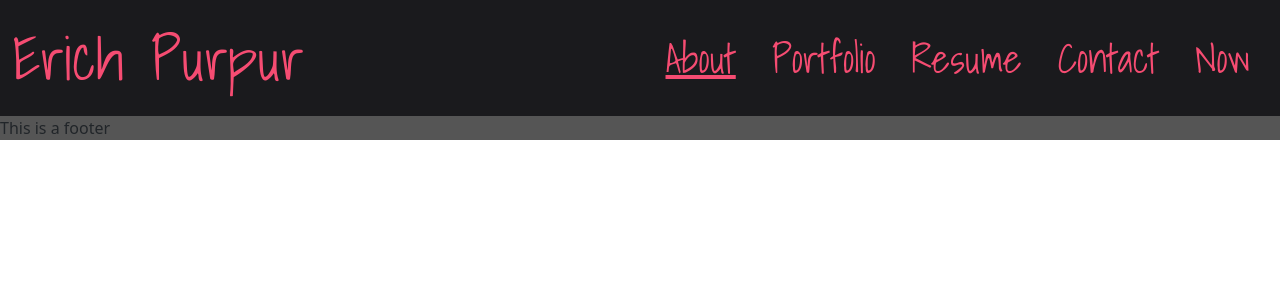
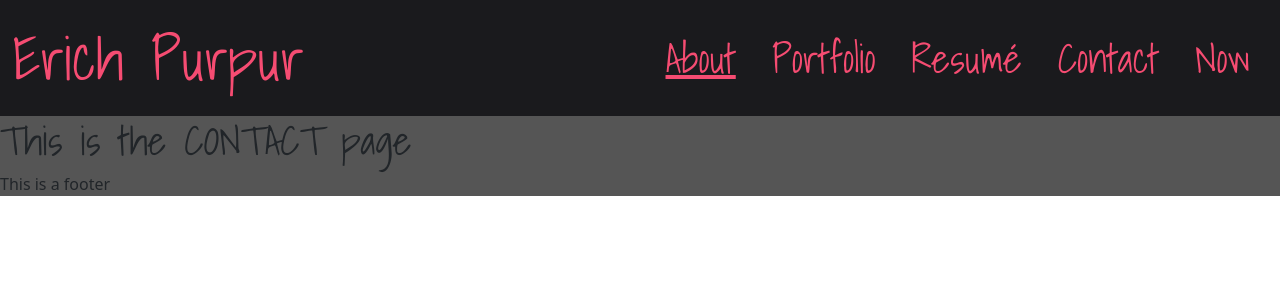
Before and after one commit to epurpur/ReactPortfolio, a React (Create React App) app: page /Contact in a window 1280 px wide. Shown: the top 300 px of the page. Built offline with nearby package versions, Linux system fonts and the light colour scheme.

Commit message:
adding other pages and routes to them

```diff
--- a/src/App.js
+++ b/src/App.js
@@ -6,6 +6,9 @@ import Header from './components/Header'
 import Footer from './components/Footer'
 import About from './components/About'
 import Portfolio from './components/Portfolio'
+import Resume from './components/Resume'
+import Contact from './components/Contact'
+import Now from './components/Now'
 
 function App() {
 
@@ -13,9 +16,15 @@ function App() {
     <Router>
       <div className="App">
         <Header />
+
+        {/* Include all routes to individual pages */}
         <Route path='/' exact component={About} />
         <Route path='/About' component={About} />
         <Route path='/Portfolio' component={Portfolio} />
+        <Route path='/Resumé' component={Resume} />
+        <Route path='/Contact' component={Contact} />
+        <Route path='/Now' component={Now} />
+
         <Footer />
       </div>
     </Router>
--- /dev/null
+++ b/src/components/Contact.js
@@ -0,0 +1,11 @@
+import React from 'react'
+
+const Contact = () => {
+    return (
+        <div>
+            <h1> This is the CONTACT page </h1>
+        </div>
+    )
+}
+
+export default Contact
--- a/src/components/NavLinks.js
+++ b/src/components/NavLinks.js
@@ -16,7 +16,7 @@ const NavLinks = () => {
         },
         {
             id: 3,
-            title: 'Resume',
+            title: 'Resumé',
             underlined: false,
         },
         {
--- /dev/null
+++ b/src/components/Now.js
@@ -0,0 +1,11 @@
+import React from 'react'
+
+const Now = () => {
+    return (
+        <div>
+            <h1> this is the NOW page </h1>
+        </div>
+    )
+}
+
+export default Now
--- /dev/null
+++ b/src/components/Resume.js
@@ -0,0 +1,11 @@
+import React from 'react'
+
+const Resume = () => {
+    return (
+        <div>
+            <h1> this is the RESUME page </h1>
+        </div>
+    )
+}
+
+export default Resume
```
